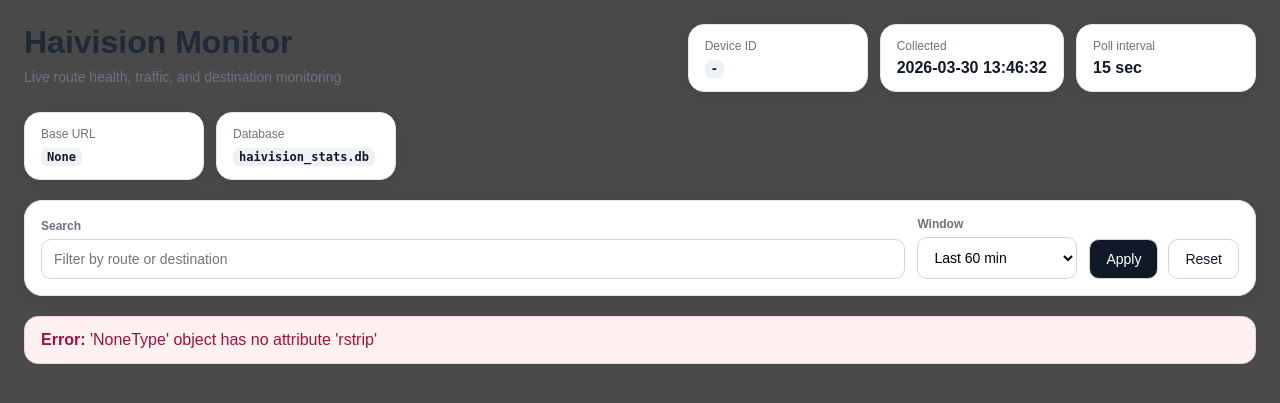
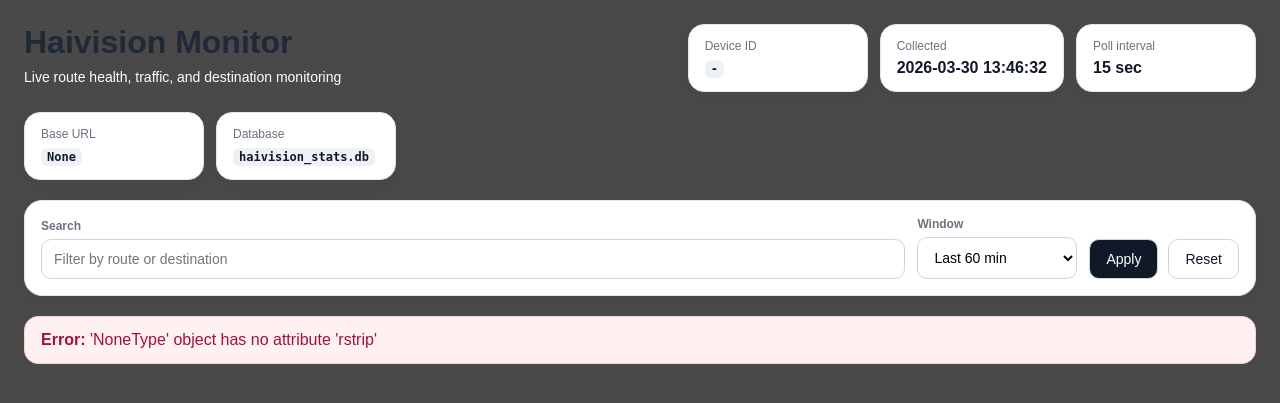
Before and after one commit to Random80800/HaivisionRouteMonitoring, a Flask app: page / in a window 1280 px wide. Shown: the top 403 px of the page. Run offline with Flask 3, Linux system fonts and the light colour scheme; parts of the project's set-up code (start-up, migrations or seed data) failed here and were passed over.

Commit message:
colour update

```diff
--- a/app/static/css/style.css
+++ b/app/static/css/style.css
@@ -31,7 +31,7 @@ h1 {
 
 .page-subtitle {
   margin: 8px 0 0;
-  color: #6b7280;
+  color: #ffffff;
   font-size: 14px;
 }
 
```
